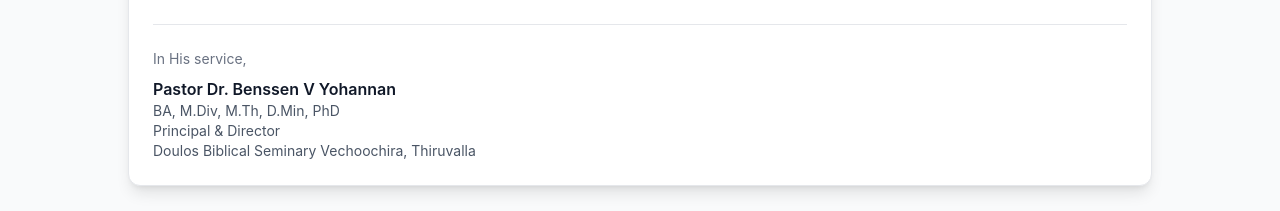
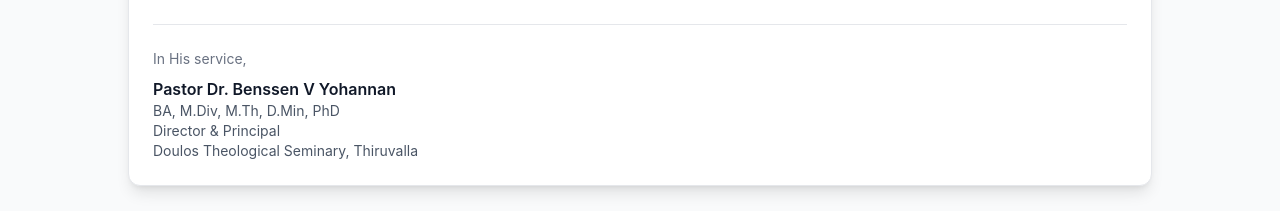
Before and after one commit to dtsthiruvalla/Doulos-Theological-Seimnary, a React (Vite) app: page / in a window 1280 px wide. Shown: the part 3080-3291 px from the top of the page. Built offline with nearby package versions, Linux system fonts and the light colour scheme.

Commit message:
fix: Update title order and name for Principal in message section

```diff
--- a/src/pages/Home.jsx
+++ b/src/pages/Home.jsx
@@ -331,8 +331,8 @@
                             <p className="text-sm text-gray-500 dark:text-gray-400 mb-2">In His service,</p>
                             <p className="font-semibold text-gray-900 dark:text-white">Pastor Dr. Benssen V Yohannan</p>
                             <p className="text-sm text-gray-600 dark:text-gray-300">BA, M.Div, M.Th, D.Min, PhD</p>
-                            <p className="text-sm text-gray-600 dark:text-gray-300">Principal & Director</p>
-                            <p className="text-sm text-gray-600 dark:text-gray-300">Doulos Biblical Seminary Vechoochira, Thiruvalla</p>
+                            <p className="text-sm text-gray-600 dark:text-gray-300">Director & Principal</p>
+                            <p className="text-sm text-gray-600 dark:text-gray-300">Doulos Theological Seminary, Thiruvalla</p>
                         </div>
                     </div>
                 </Card>
```
